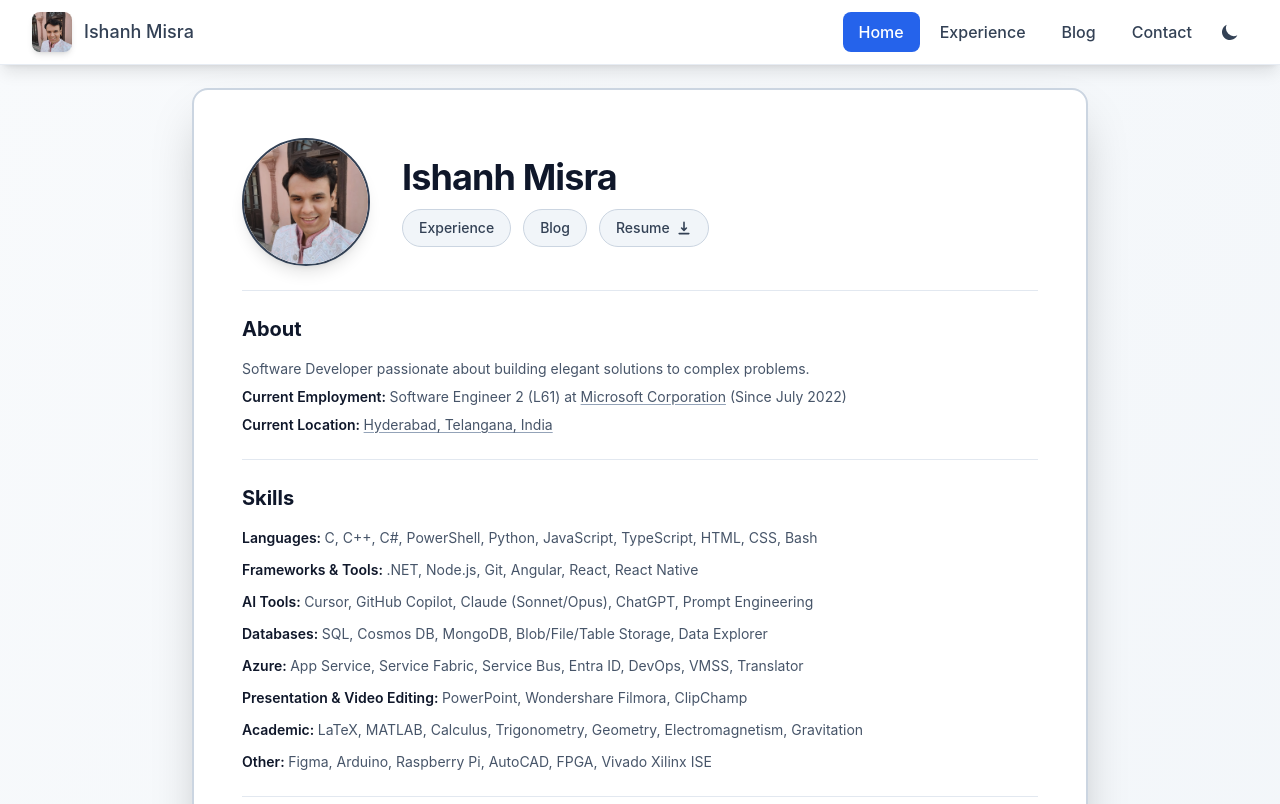
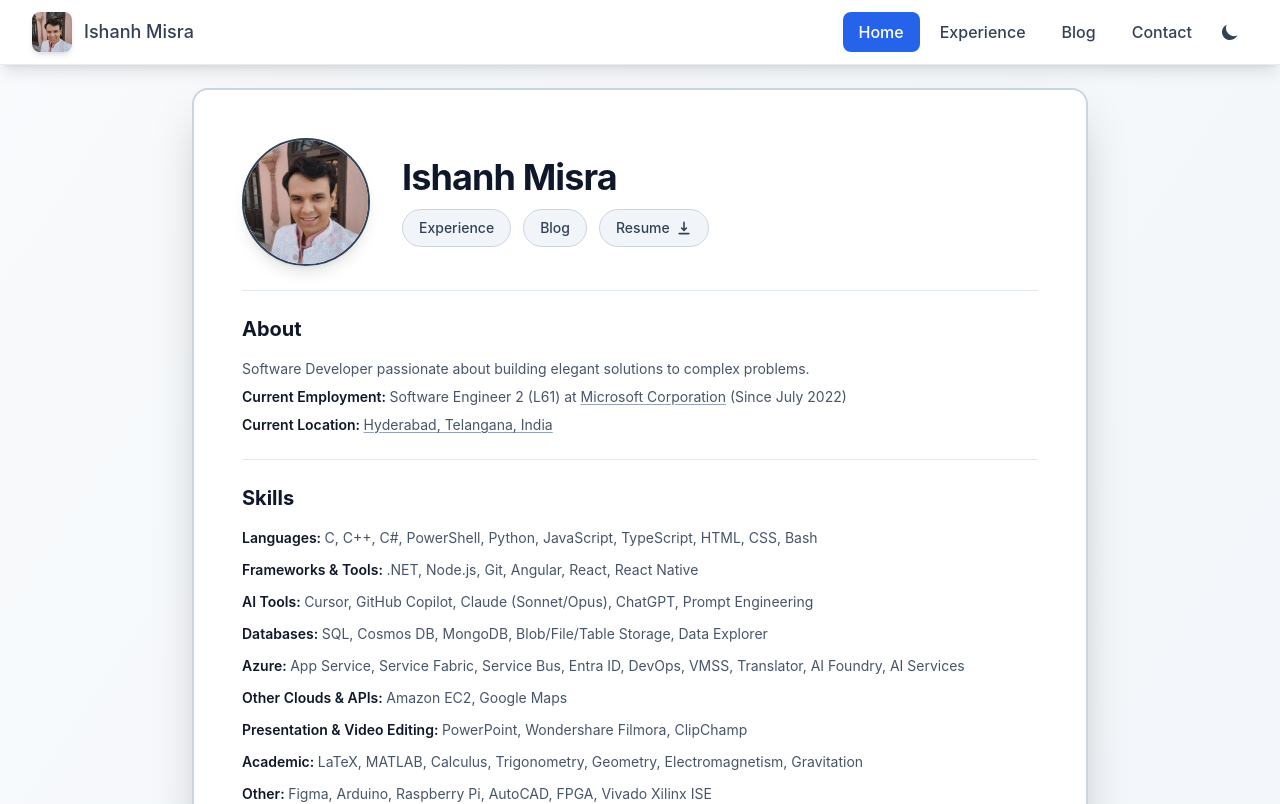
Before and after one commit to Ishanh2000/Ishanh2000.github.io, a React (Vite) app: page / in a window 1280 px wide. Shown: the top 804 px of the page. Built offline with nearby package versions, Linux system fonts and the light colour scheme.

Commit message:
chore: update Home skills with Azure AI services and other cloud platforms
Add Azure AI Foundry, Azure AI Services, Amazon EC2, and Google Maps API
under new "Other Clouds & APIs" category

```diff
--- a/src/pages/Home.tsx
+++ b/src/pages/Home.tsx
@@ -146,7 +146,13 @@ export default function Home() {
             {/* Azure */}
             <div>
               <span className="font-semibold text-slate-900 dark:text-white">Azure: </span>
-              <span className="text-slate-600 dark:text-slate-300">App Service, Service Fabric, Service Bus, Entra ID, DevOps, VMSS, Translator</span>
+              <span className="text-slate-600 dark:text-slate-300">App Service, Service Fabric, Service Bus, Entra ID, DevOps, VMSS, Translator, AI Foundry, AI Services</span>
+            </div>
+
+            {/* Other Clouds & APIs */}
+            <div>
+              <span className="font-semibold text-slate-900 dark:text-white">Other Clouds & APIs: </span>
+              <span className="text-slate-600 dark:text-slate-300">Amazon EC2, Google Maps</span>
             </div>
 
             {/* Presentation & Video */}
```
